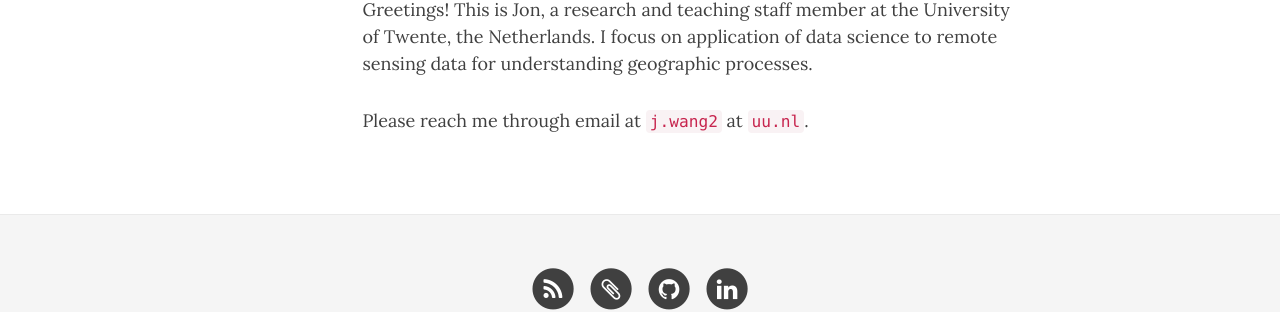
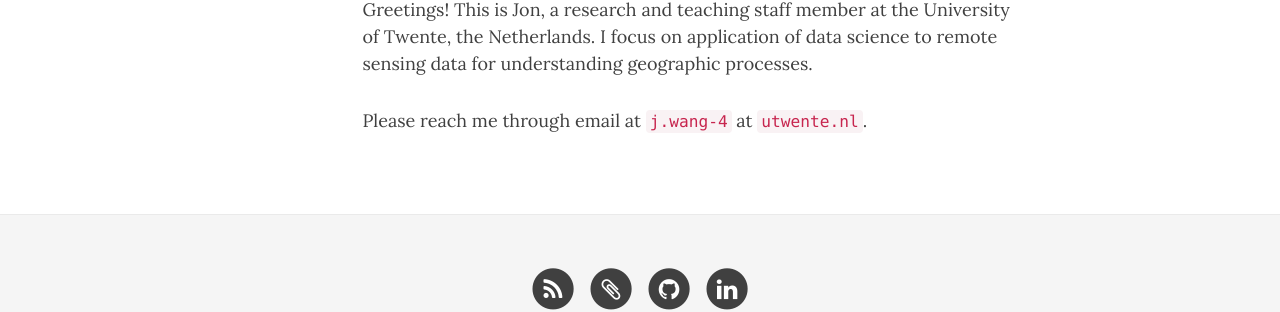
Before and after one commit to jonwangio/jonwangio.github.io, a Jekyll site: the page built from index.html, in a window 1280 px wide. Shown: the part 278-590 px from the top of the page. Built offline with Jekyll 4.4.1, drawn with Linux system fonts in a browser that asks for light colours; nearby versions of some CDN libraries; the list of posts is cut into pages by our own code.

Commit message:
email updated

```diff
--- a/index.html
+++ b/index.html
@@ -17,7 +17,7 @@ css: "/css/custom.css"
         <div class="row">
             <div class="col-lg-7 col-lg-offset-3 col-md-10 col-md-offset-1">
                 <p>Greetings! This is Jon, a research and teaching staff member at the University of Twente, the Netherlands. I focus on application of data science to remote sensing data for understanding geographic processes.</p>
-                <p>Please reach me through email at <code>j.wang2</code> at <code>uu.nl</code>.</p>
+                <p>Please reach me through email at <code>j.wang-4</code> at <code>utwente.nl</code>.</p>
             </div>
         </div>
     </div>
```
